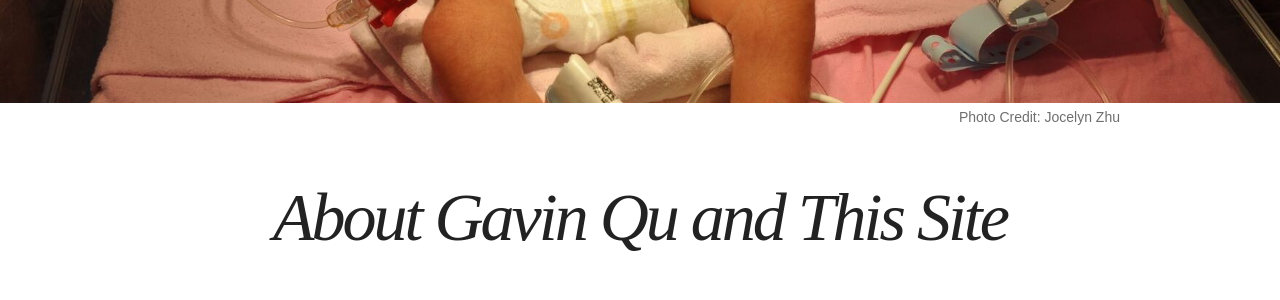
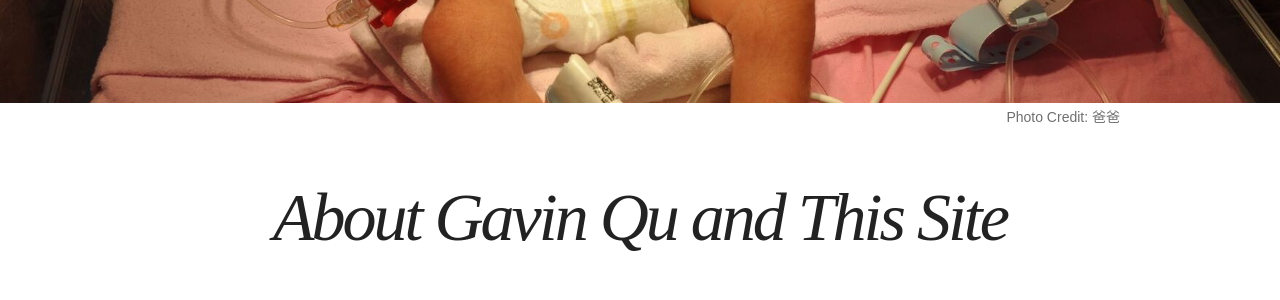
Before and after one commit to gavinqu/gavinqu.github.io, a Jekyll site: the page built from about.md, in a window 1280 px wide. Shown: the part 637-937 px from the top of the page. Built offline with Jekyll 4.4.1, drawn with Linux system fonts in a browser that asks for light colours; nearby versions of some CDN libraries.

Commit message:
change photo credit
Signed-off-by: Qu Xiaofeng <quxiaofeng.at.polyu@gmail.com>

```diff
--- a/about.md
+++ b/about.md
@@ -6,8 +6,8 @@ tags: [Gavin Qu, Bio, birthday]
 modified: 2014-02-17
 image:
   feature: warmtube.jpg
-  credit: Jocelyn Zhu
-  creditlink: http://www.jocelynzhu.tk
+  credit: 爸爸
+  creditlink: http://www.quxiaofeng.me
 ---
 
 Gavin Qu
```
